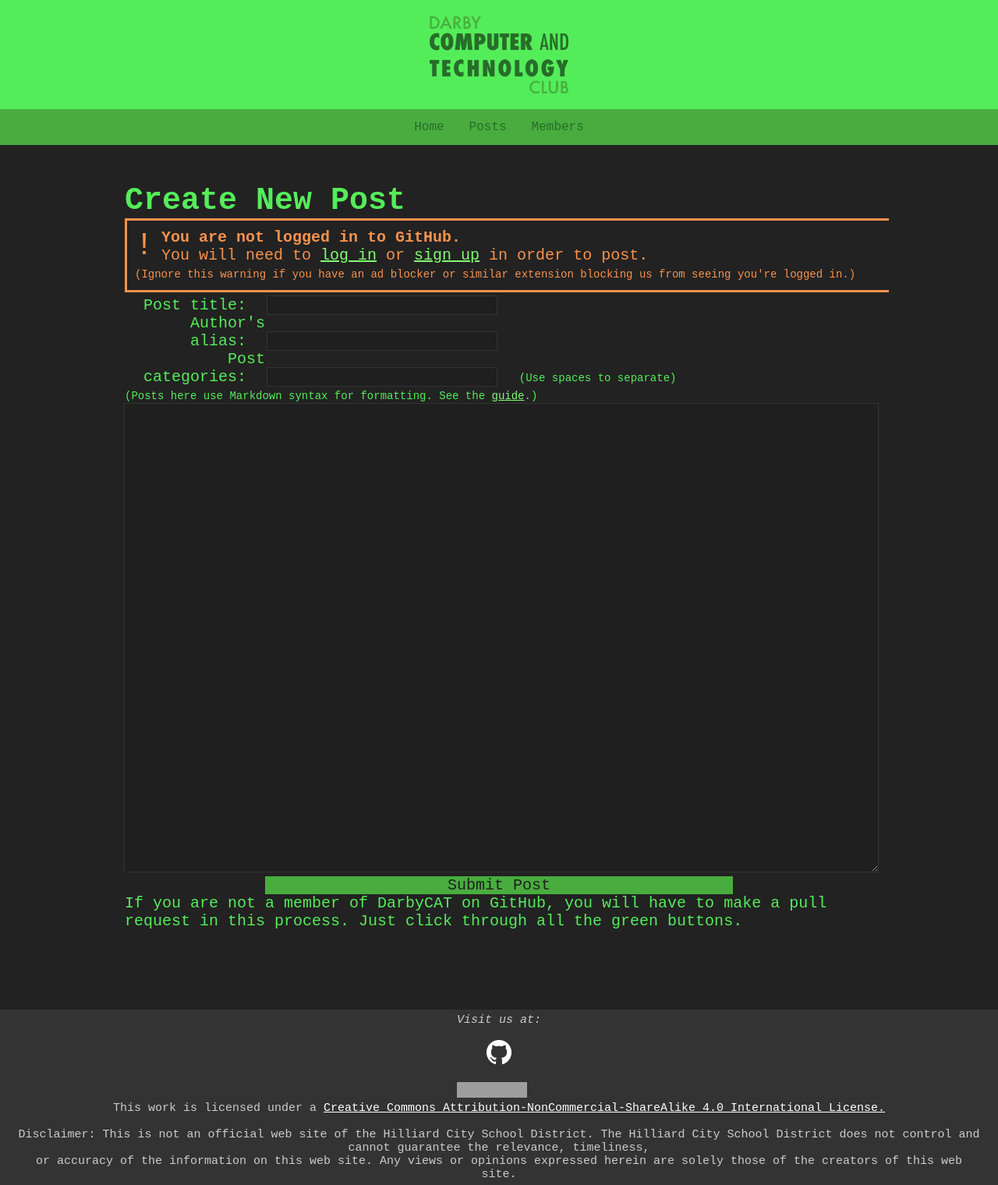
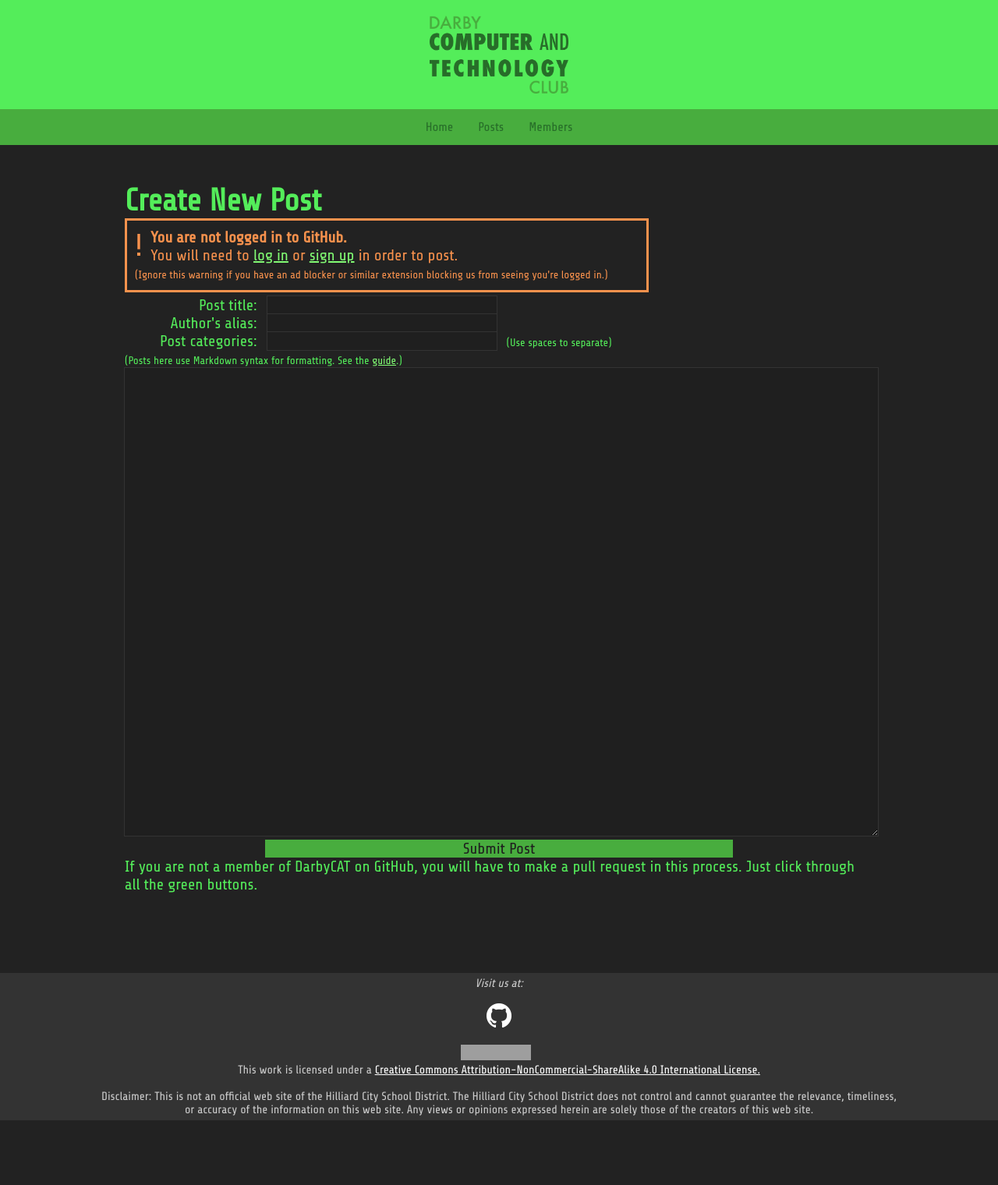
Before and after one commit to DarbyCAT/legacy, a Jekyll site: the page built from newpost.html, in a window 1280 px wide. Shown: the whole page at 78% size. Built offline with Jekyll 4.4.1, drawn with Linux system fonts in a browser that asks for light colours; nearby versions of some CDN libraries; after the commit the page ends 1437 px from its top, so only the background shows below that; grey boxes are pictures that could not be loaded.

Commit message:
made it not monospace, part two

```diff
--- a/css/main.css
+++ b/css/main.css
@@ -18,7 +18,7 @@
     height: 100%;
     background-color: #222;
     padding: 20px;
-    font-family: 'Share Tech Mono', monospace;
+    font-family: 'Share Tech', monospace;
     font-size: 20px;
     color: #54ed5a;
     margin: 0 auto;
@@ -71,7 +71,7 @@
 body{
     margin:0;
     background-color: #222;//#276d29;
-    font-family: 'Share Tech Mono', monospace;
+    font-family: 'Share Tech', monospace;
     height: 100%;
 }
 html{
@@ -149,7 +149,7 @@
 }
 
 #blog-post-form input[type=text], textarea {
-    font-family: 'Share Tech Mono', monospace;
+    font-family: 'Share Tech', monospace;
     font-size: 100%;
     background-color: #1f1f1f;
     box-shadow: 0 0 0 1px #333;
@@ -159,7 +159,7 @@
     width: 30%;
 }
 #blog-post-form input[type=submit] {
-    font-family: 'Share Tech Mono', monospace;
+    font-family: 'Share Tech', monospace;
     font-size: 100%;
     color: #1f1f1f;
     background-color: #48ad3e;
```
